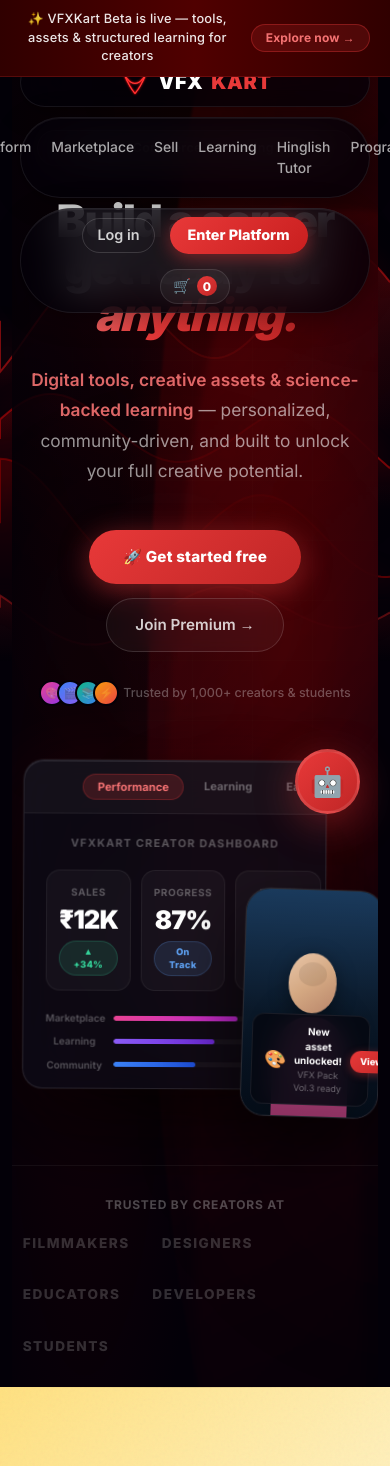
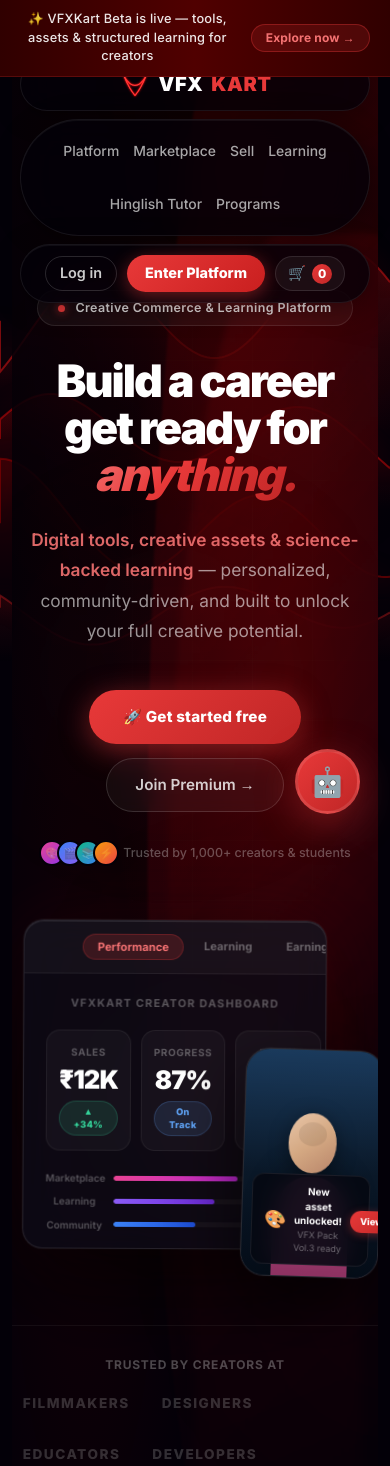
Before and after one commit to ayan09l/VFXkart, a Flask app: page / in a window 390 px wide. Shown: the top 1466 px of the page. Run offline with Flask 3, Linux system fonts and the light colour scheme; some libraries are stand-ins or nearby versions.

Commit message:
Fix mobile UI overlapping hero text

```diff
--- a/templates/_base.html
+++ b/templates/_base.html
@@ -319,17 +319,30 @@
     @media (max-width: 850px) {
       .nav-inner {
         flex-direction: column;
-        gap: 10px;
+        gap: 8px;
+        padding-bottom: 10px;
       }
 
       .nav-island {
         width: 100%;
         justify-content: center;
         flex-wrap: wrap;
+        padding: 10px 14px;
+      }
+
+      .main-nav {
+        flex-wrap: wrap;
+        justify-content: center;
+        gap: 10px 14px;
+      }
+
+      .nav-island.nav-auth {
+        flex-wrap: wrap;
+        gap: 10px;
       }
 
       main.container {
-        padding-top: 200px;
+        padding-top: 250px;
       }
     }
 
--- a/templates/index.html
+++ b/templates/index.html
@@ -1311,6 +1311,10 @@
      RESPONSIVE
      ========================================= */
   @media (max-width: 950px) {
+    .vk-hero {
+      padding-top: 250px;
+    }
+
     .vk-hero-content {
       flex-direction: column;
       text-align: center;
```
Also changed, not shown: 1 other file.
